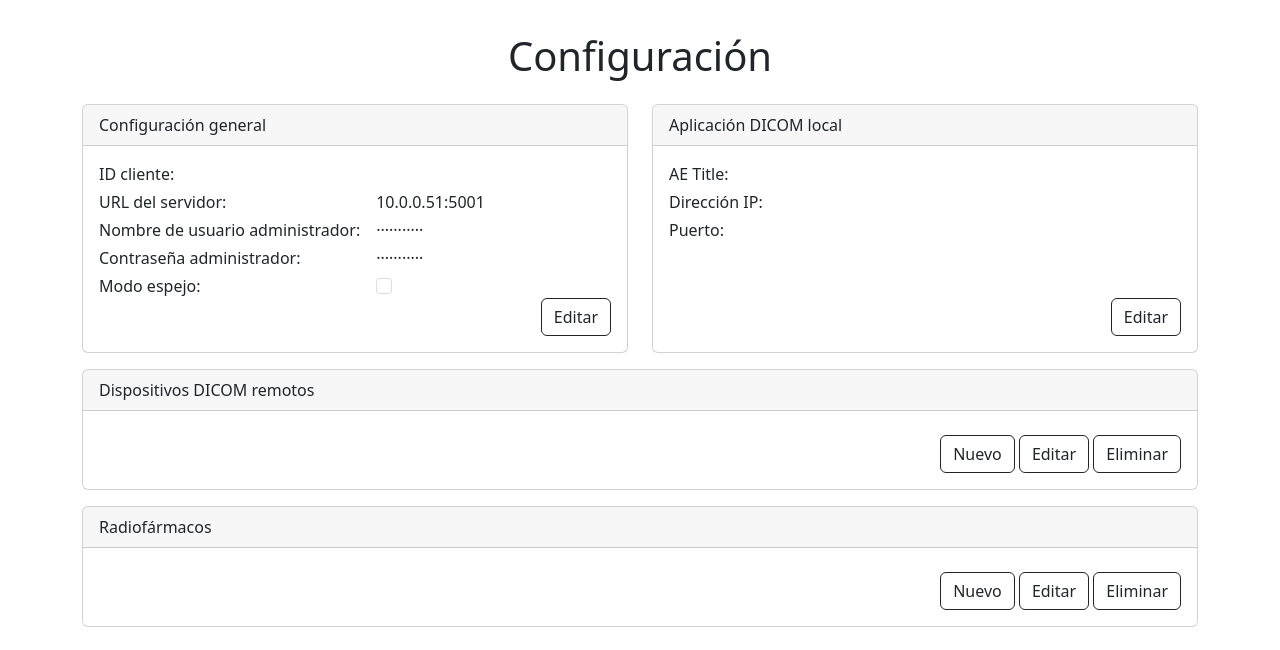
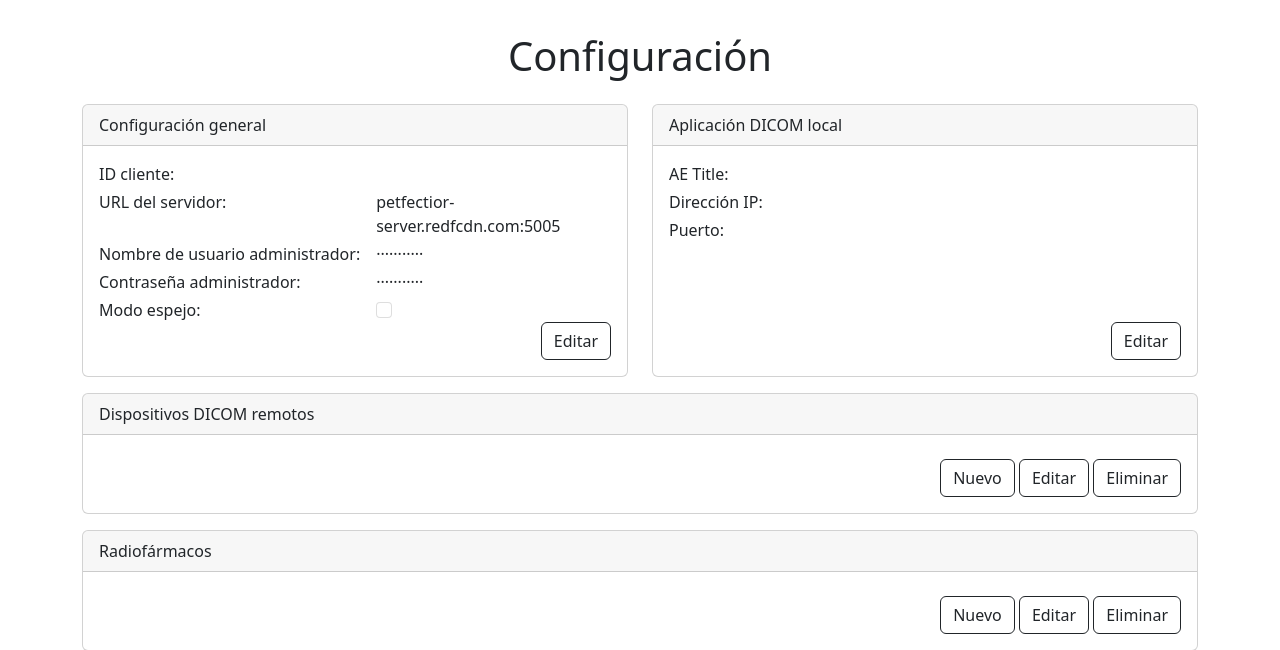
Before and after one commit to FranFunes/PETfectior_Client, a Flask app: template app_pkg/templates/config.html in a window 1280 px wide. Shown: the part 56-706 px from the top of the page. Run offline with Flask 3, Linux system fonts and the light colour scheme; the template is opened without the code that fills it, so the values that code supplies are empty; parts of the project's set-up code (start-up, migrations or seed data) failed here and were passed over; some libraries are stand-ins or nearby versions.

Commit message:
Issue #52: ip server y nas resueltas por DNS; DNS FCDN agregado a ruteo vpn

```diff
--- a/app_pkg/db_models.py
+++ b/app_pkg/db_models.py
@@ -193,7 +193,7 @@ class AppConfig(db.Model):
     ip_address = db.Column(db.String(12), default = '')
     mirror_mode = db.Column(db.Boolean, default=False)
     server_url = db.Column(db.String(64), default=os.getenv('SERVER_ADDRESS') + ':' + os.getenv('SERVER_PORT') )
-    shared_path = db.Column(db.String(128), default=os.getenv('SHARED_PATH') or '//10.87.141.15/Proyectos/PETfectior')
+    shared_path = db.Column(db.String(128), default=os.getenv('SHARED_PATH') or '//nas-ia.redfcdn.com/Proyectos/PETfectior')
     shared_mount_point = db.Column(db.String(128), default=os.getenv('SHARED_MOUNT_POINT') or 'shared')
     zip_dir = db.Column(db.String(128), default=os.path.join('temp','packed_series'))
     unzip_dir = db.Column(db.String(128), default=os.path.join('temp','unpacked_series'))
--- a/app_pkg/templates/config.html
+++ b/app_pkg/templates/config.html
@@ -28,7 +28,7 @@
                             <div class="grid-item">ID cliente:</div>
                             <div class="grid-item" id="clientID"></div>
                             <div class="grid-item">URL del servidor:</div>
-                            <div class="grid-item" id="serverURL">10.0.0.51:5001</div>
+                            <div class="grid-item" id="serverURL">petfectior-server.redfcdn.com:5005</div>
                             <div class="grid-item">Nombre de usuario administrador:</div>
                             <div class="grid-item">···········</div>
                             <div class="grid-item">Contraseña administrador:</div>
```
Also changed, not shown: 3 other files.
